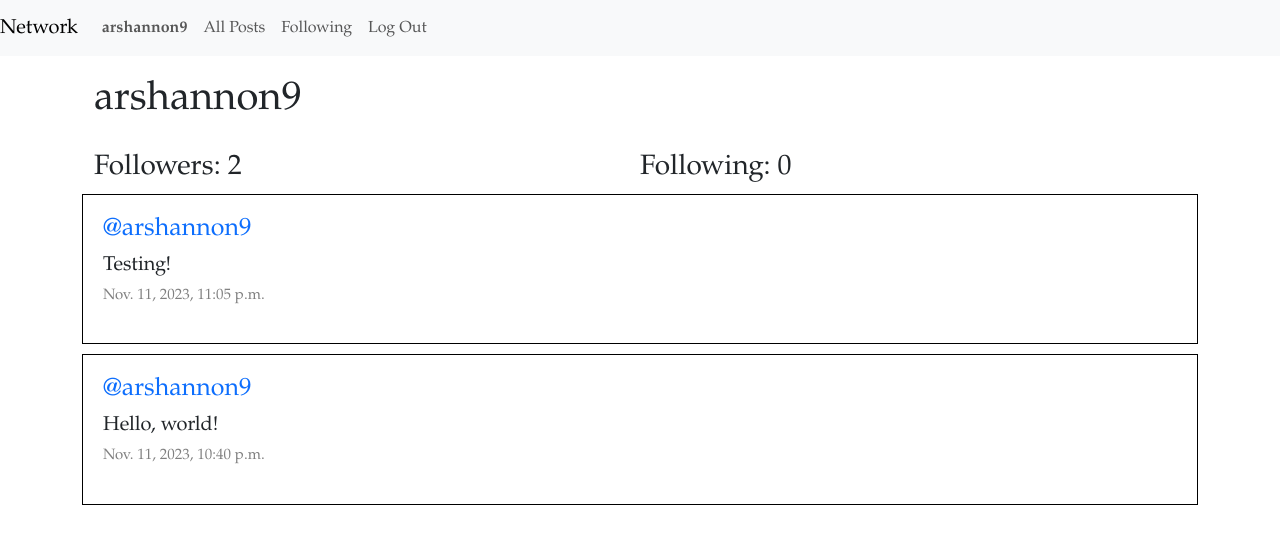
After one commit to arshannon9/cs33a-network, a Django app: page /profile/1 in a window 1280 px wide. The commit adds this page. Shown: the top 544 px of the page. Run offline with Django 3.2, Linux system fonts and the light colour scheme; a user stored in the database is signed in; data comes from the database, SQL or seed files in the repository; both versions use the stored data as it was after the commit.

Commit message:
Commit all specs except like-unlike

```diff
--- a/project4/network/admin.py
+++ b/project4/network/admin.py
@@ -1,6 +1,8 @@
 from django.contrib import admin
-from .models import User, Post
+from .models import User, Post, Follow, Like
 
 # Register your models here.
 admin.site.register(User)
 admin.site.register(Post)
+admin.site.register(Follow)
+admin.site.register(Like)
--- a/project4/network/static/network/styles.css
+++ b/project4/network/static/network/styles.css
@@ -0,0 +1,70 @@
+body {
+  font-family: Garamond, serif;
+}
+
+textarea {
+  width: 100%;
+  margin-bottom: 15px;
+}
+
+a.post-user-link {
+  text-decoration: none;
+}
+
+.header {
+  margin: 20px 0;
+  display: flex;
+  flex-direction: row;
+  justify-content: space-between;
+}
+
+.new-post-form,
+.post-display {
+  display: flex;
+  flex-direction: column;
+  justify-content: center;
+  align-items: flex-start;
+  border: 1px solid black;
+  padding: 20px;
+  margin-bottom: 10px;
+}
+
+.all-posts,
+.following-posts {
+  display: flex;
+  justify-content: flex-start;
+  flex-direction: column;
+}
+
+.edit-button {
+  display: flex;
+  justify-content: space-around;
+}
+
+.post-content {
+  font-size: 20px;
+}
+
+.post-user {
+  font-size: 25px;
+}
+
+.post-date {
+  font-size: 15px;
+  color: gray;
+}
+
+.pagination {
+  display: flex;
+  justify-content: center;
+}
+
+.follow-list {
+  display: flex;
+  flex-direction: row;
+  justify-content: flex-start;
+}
+
+.hidden {
+  display: none;
+}
--- a/project4/network/templates/network/layout.html
+++ b/project4/network/templates/network/layout.html
@@ -4,19 +4,21 @@
 <html lang="en">
   <head>
     <title>{% block title %}Social Network{% endblock %}</title>
-        <link rel="stylesheet" href="https://stackpath.bootstrapcdn.com/bootstrap/4.4.1/css/bootstrap.min.css" integrity="sha384-Vkoo8x4CGsO3+Hhxv8T/Q5PaXtkKtu6ug5TOeNV6gBiFeWPGFN9MuhOf23Q9Ifjh" crossorigin="anonymous">
-        <link href="{% static 'network/styles.css' %}" rel="stylesheet">
+    <link href="https://cdn.jsdelivr.net/npm/bootstrap@5.3.2/dist/css/bootstrap.min.css" rel="stylesheet" integrity="sha384-T3c6CoIi6uLrA9TneNEoa7RxnatzjcDSCmG1MXxSR1GAsXEV/Dwwykc2MPK8M2HN" crossorigin="anonymous">
+    <link rel="stylesheet" href="https://cdn.jsdelivr.net/npm/bootstrap-icons@1.11.1/font/bootstrap-icons.css">
+    <link href="{% static 'network/styles.css' %}" rel="stylesheet" />
   </head>
   <body>
-
     <nav class="navbar navbar-expand-lg navbar-light bg-light">
-            <a class="navbar-brand" href="#">Network</a>
+      <a class="navbar-brand" href="{% url 'index' %}">Network</a>
 
       <div>
         <ul class="navbar-nav mr-auto">
           {% if user.is_authenticated %}
           <li class="nav-item">
-                        <a class="nav-link" href="#"><strong>{{ user.username }}</strong></a>
+            <a class="nav-link" href="{% url 'profile' user_id=user.id %}"
+              ><strong>{{ user.username }}</strong></a
+            >
           </li>
           {% endif %}
           <li class="nav-item">
@@ -24,7 +26,7 @@
           </li>
           {% if user.is_authenticated %}
           <li class="nav-item">
-                        <a class="nav-link" href="#">Following</a>
+            <a class="nav-link" href="{% url 'following' %}">Following</a>
           </li>
           <li class="nav-item">
             <a class="nav-link" href="{% url 'logout' %}">Log Out</a>
@@ -41,9 +43,10 @@
       </div>
     </nav>
 
-        <div class="body">
-            {% block body %}
-            {% endblock %}
-        </div>
+    <div class="body">{% block body %} {% endblock %}</div>
+
+    <!-- Bootstrap JavaScript -->
+    <script src="https://cdn.jsdelivr.net/npm/@popperjs/core@2.11.8/dist/umd/popper.min.js" integrity="sha384-I7E8VVD/ismYTF4hNIPjVp/Zjvgyol6VFvRkX/vR+Vc4jQkC+hVqc2pM8ODewa9r" crossorigin="anonymous"></script>
+    <script src="https://cdn.jsdelivr.net/npm/bootstrap@5.3.2/dist/js/bootstrap.min.js" integrity="sha384-BBtl+eGJRgqQAUMxJ7pMwbEyER4l1g+O15P+16Ep7Q9Q+zqX6gSbd85u4mG4QzX+" crossorigin="anonymous"></script>
   </body>
 </html>
--- /dev/null
+++ b/project4/network/templates/network/profile.html
@@ -0,0 +1,61 @@
+{% extends "network/layout.html" %} {% block body %}
+
+<div class="container-lg page-display">
+  <div class="container-lg header">
+    <h1>{{ username }}</h1>
+    {% if user.is_authenticated %}
+        {% if user != profile_user %}
+          {% if is_following %}
+            <form action="{% url 'unfollow' %}" method="POST">
+              {% csrf_token %}
+              <input type="hidden" name="user_follow" value="{{ profile_user }}" />
+              <input type="submit" value="Unfollow" class="btn btn-danger" />
+            </form>
+          {% else %}
+            <form action="{% url 'follow' %}" method="POST">
+              {% csrf_token %}
+              <input type="hidden" name="user_follow" value="{{ profile_user }}" />
+              <input type="submit" value="Follow" class="btn btn-success" />
+            </form>
+          {% endif %}
+        {% endif %}
+      {% endif %}
+  </div>
+
+  <div class="container-lg">
+    <div class="follow-list">
+      <h3 class="col-6">Followers: {{ followers.count }}</h3>
+      <h3 class="col-6">Following: {{ following.count }}</h3>
+    </div>
+  </div>
+
+  <div class="all-posts">
+    {% for post in page_posts %}
+    <div class="container-lg post-display">
+      <h5 class="post-user"><a href="{% url 'profile' user_id=post.user.id %}" class="post-user-link">@{{ post.user }}</a></h5>
+      <h6 class="post-content">{{ post.content }}</h6>
+      <p class="post-date">{{ post.date }}</p>
+    </div>
+    {% endfor %}
+  </div>
+
+  <nav aria-label="Page navigation example">
+    <ul class="pagination">
+      {% if page_posts.has_previous %}
+      <li class="page-item">
+        <a class="page-link" href="?page={{ page_posts.previous_page_number }}"
+          >Previous</a
+        >
+      </li>
+      {% endif %} {% if page_posts.has_next %}
+      <li class="page-item">
+        <a class="page-link" href="?page={{ page_posts.next_page_number }}"
+          >Next</a
+        >
+      </li>
+      {% endif %}
+    </ul>
+  </nav>
+</div>
+
+{% endblock %}
--- a/project4/network/urls.py
+++ b/project4/network/urls.py
@@ -7,5 +7,13 @@ urlpatterns = [
     path("", views.index, name="index"),
     path("login", views.login_view, name="login"),
     path("logout", views.logout_view, name="logout"),
-    path("register", views.register, name="register")
+    path("register", views.register, name="register"),
+    path("new_post", views.new_post, name="new_post"),
+    path("profile/<int:user_id>", views.profile, name="profile"),
+    path("unfollow", views.unfollow, name="unfollow"),
+    path("follow", views.follow, name="follow"),
+    path("following", views.following, name="following"),
+    path("edit_post/<int:post_id>", views.edit_post, name="edit_post"),
+    path("remove_like/<int:post_id>", views.remove_like, name="remove_like"),
+    path("add_like/<int:post_id>", views.add_like, name="add_like"),
 ]
--- a/project4/network/views.py
+++ b/project4/network/views.py
@@ -1,16 +1,186 @@
 from django.contrib.auth import authenticate, login, logout
 from django.db import IntegrityError
-from django.http import HttpResponse, HttpResponseRedirect
+from django.http import HttpResponse, HttpResponseRedirect, JsonResponse
 from django.shortcuts import render
 from django.urls import reverse
+from django.core.paginator import Paginator
+from django.shortcuts import get_object_or_404
 
-from .models import User
+import json
+
+from .models import User, Post, Follow, Like
 
 
 def index(request):
-    return render(request, "network/index.html")
+    all_posts = Post.objects.all().order_by("id").reverse()
+
+    # Pagination
+    paginator = Paginator(all_posts, 10)
+    page_number = request.GET.get("page")
+    page_posts = paginator.get_page(page_number)
+
+    all_likes = Like.objects.all()
+
+    user_likes = []
+
+    try:
+        for like in all_likes:
+            if like.user_liking.id == request.user.id:
+                user_likes.append(like.post_liked.id)
+    except:
+        user_likes = []
+
+    return render(request, "network/index.html", {
+        "all_posts": all_posts,
+        "page_posts": page_posts,
+        "user_likes": user_likes
+    })
 
 
+# User post handling
+def new_post(request):
+    if request.method == "POST":
+        content = request.POST["content"]
+        user = User.objects.get(pk=request.user.id)
+        post = Post(content=content, user=user)
+        post.save()
+        return HttpResponseRedirect(reverse(index))
+
+
+def edit_post(request, post_id):
+    if request.method == "POST":
+        data = json.loads(request.body)
+        edit_post = Post.objects.get(pk=post_id)
+        edit_post.content = data["content"]
+        edit_post.save()
+        return JsonResponse({"message": "Change successful", "data": data["content"]})
+
+
+# User profile display handling
+def profile(request, user_id):
+    user = get_object_or_404(User, pk=user_id)
+    all_posts = Post.objects.filter(user=user).order_by("id").reverse()
+
+    # Followers/Following
+    followers = Follow.objects.filter(user_followed=user)
+    following = Follow.objects.filter(user_following=user)
+
+    # Check if the current user is following the profile user
+    is_following = followers.filter(user_following=request.user).exists()
+
+    # Pagination
+    paginator = Paginator(all_posts, 10)
+    page_number = request.GET.get("page")
+    page_posts = paginator.get_page(page_number)
+
+    return render(request, "network/profile.html", {
+        "all_posts": all_posts,
+        "page_posts": page_posts,
+        "username": user.username,
+        "followers": followers,
+        "following": following,
+        "is_following": is_following,
+        "profile_user": user
+    })
+
+
+# User like handling
+def remove_like(request, post_id):
+    try:
+        post = Post.objects.get(pk=post_id)
+    except Post.DoesNotExist:
+        return JsonResponse({"error": "Post not found"}, status=404)
+
+    try:
+        user = User.objects.get(pk=request.user.id)
+    except User.DoesNotExist:
+        return JsonResponse({"error": "User not found"}, status=404)
+
+    try:
+        like = Like.objects.get(user_liking=user, post_liked=post)
+        like.delete()
+        post.like_count -=1
+        post.save()
+    except Like.DoesNotExist:
+        return JsonResponse({"error": "Like not found"}, status=404)
+
+    return JsonResponse({"message": "Like removed successfully"})
+
+def add_like(request, post_id):
+    try:
+        post = Post.objects.get(pk=post_id)
+    except Post.DoesNotExist:
+        return JsonResponse({"error": "Post not found"}, status=404)
+
+    try:
+        user = User.objects.get(pk=request.user.id)
+    except User.DoesNotExist:
+        return JsonResponse({"error": "User not found"}, status=404)
+
+    new_like = Like(user_liking=user, post_liked=post)
+    new_like.save()
+    post.like_count += 1
+    post.save()
+
+    return JsonResponse({"message": "Like added successfully"})
+
+# User follow handling
+def unfollow(request):
+    user_follow = request.POST["user_follow"]
+    user_follow_data = get_object_or_404(User, username=user_follow)
+    current_user = User.objects.get(pk=request.user.id)
+
+    try:
+        follow = Follow.objects.get(user_following=current_user, user_followed=user_follow_data)
+        follow.delete()
+    except Follow.DoesNotExist:
+        # Handle the case where the Follow object does not exist
+        pass
+
+    user_id = user_follow_data.id
+
+    return HttpResponseRedirect(reverse('profile', kwargs={"user_id": user_id}))
+
+
+def follow(request):
+    user_follow = request.POST["user_follow"]
+    user_follow_data = get_object_or_404(User, username=user_follow)
+    current_user = User.objects.get(pk=request.user.id)
+
+    try:
+        follow = Follow.objects.get(user_following=current_user, user_followed=user_follow_data)
+    except Follow.DoesNotExist:
+        follow = Follow(user_following=current_user, user_followed=user_follow_data)
+        follow.save()
+
+    user_id = user_follow_data.id
+
+    return HttpResponseRedirect(reverse('profile', kwargs={"user_id": user_id}))
+
+
+def following(request):
+    current_user = User.objects.get(pk=request.user.id)
+    people_followed = Follow.objects.filter(user_following=current_user)
+    all_posts = Post.objects.all().order_by("id").reverse()
+
+    posts_followed = []
+
+    for post in all_posts:
+        for person in people_followed:
+            if person.user_followed == post.user:
+                posts_followed.append(post)
+
+    # Pagination
+    paginator = Paginator(posts_followed, 10)
+    page_number = request.GET.get("page")
+    page_posts = paginator.get_page(page_number)
+
+    return render(request, "network/following.html", {
+        "page_posts": page_posts,
+    })
+
+
+# User account handling
 def login_view(request):
     if request.method == "POST":
 
```
Also changed, not shown: project4/network/models.py (+17 -0 lines), project4/network/templates/network/following.html (added, +36 -0 lines), project4/network/templates/network/index.html (+164 -3 lines), project4/db.sqlite3, project4/network/migrations/0003_follow.py (added), project4/network/migrations/0004_like.py (added), project4/network/migrations/0005_post_like_count.py (added), 1 other file. Lines whose indentation alone changed are shown as unchanged.
